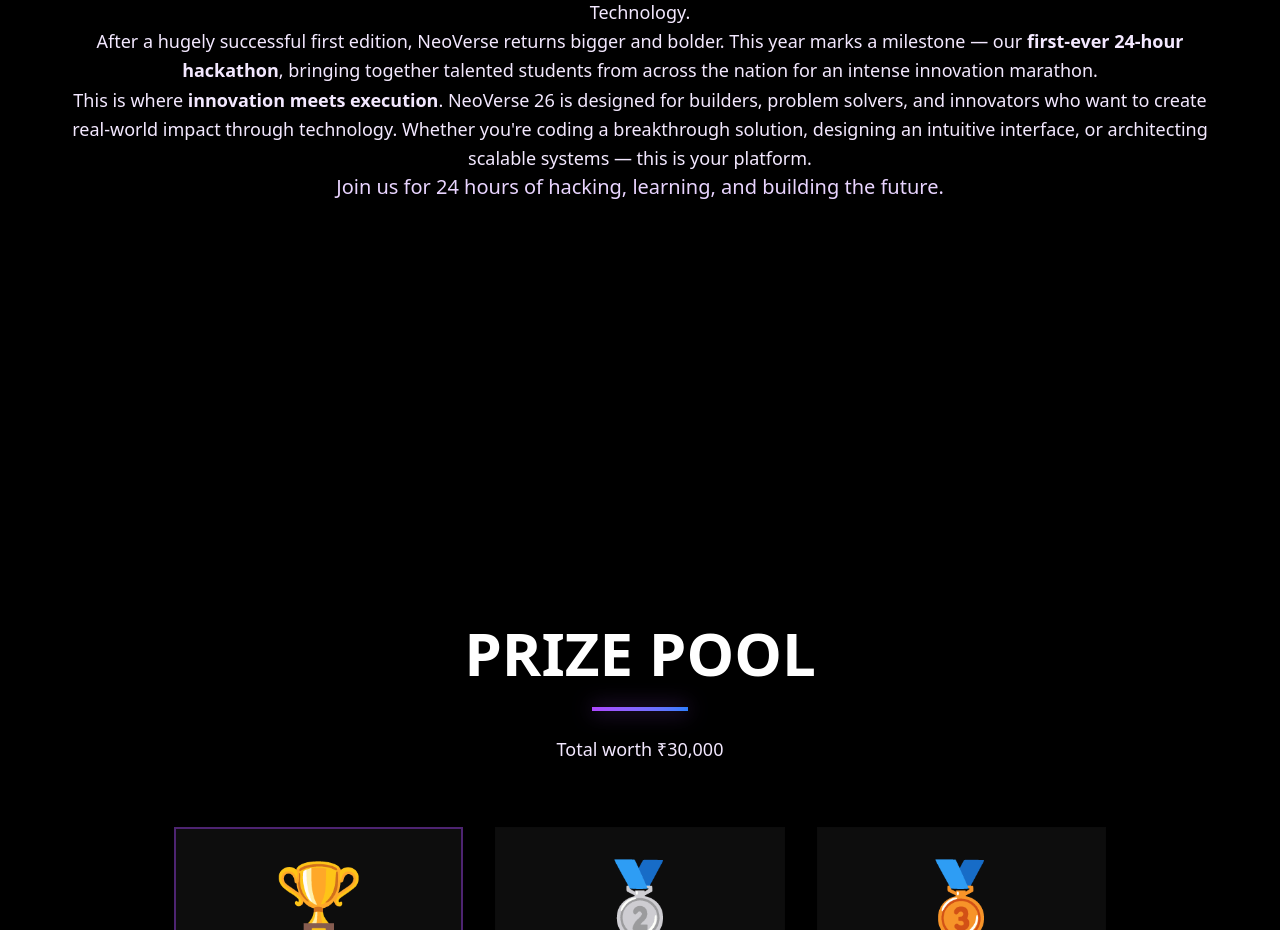
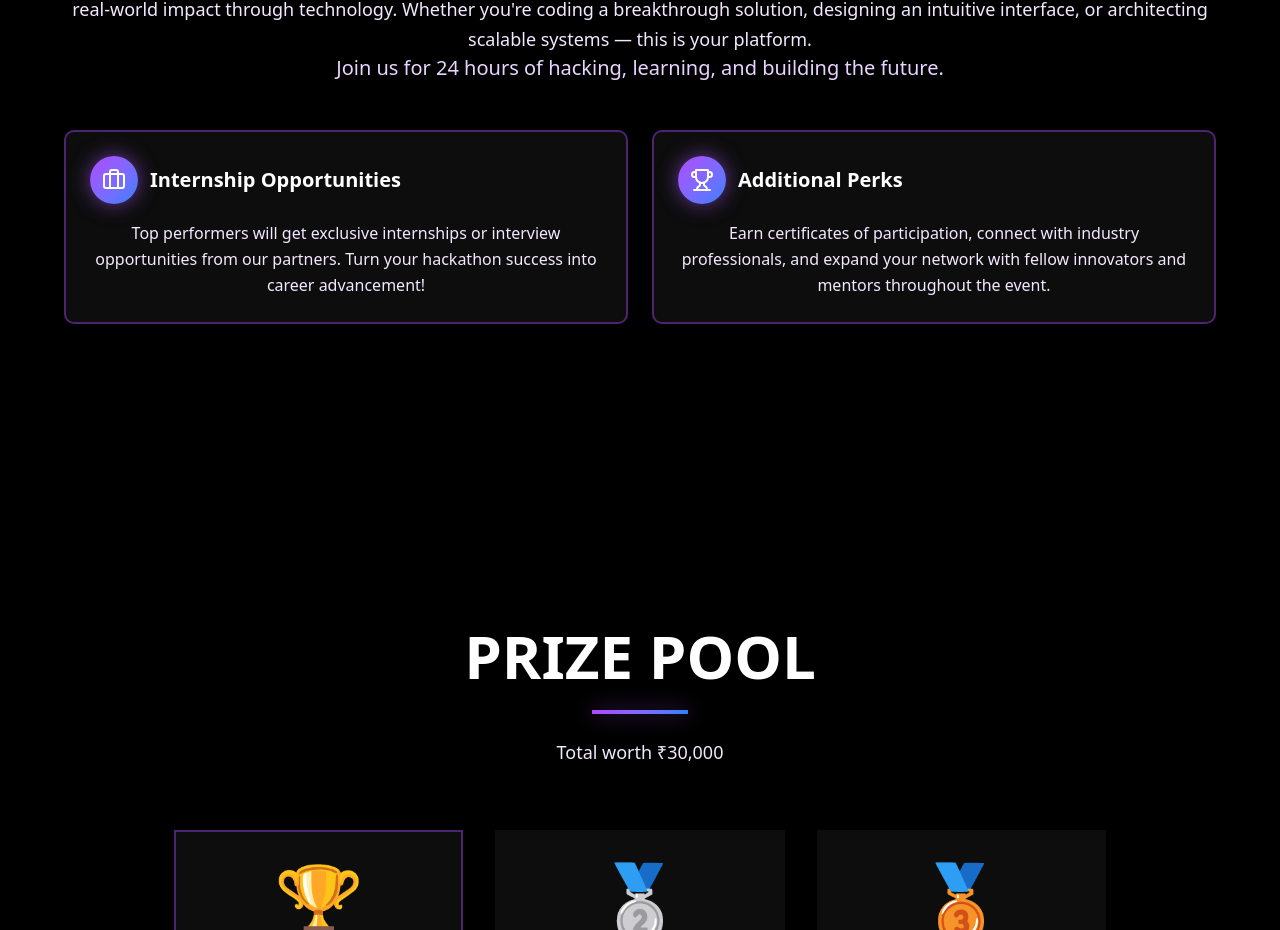
Before and after one commit to shaneisraeln/NeoVerse26, a React (Vite) app: page / in a window 1280 px wide. Shown: the part 1151-2081 px from the top of the page. Built offline with nearby package versions, Linux system fonts and the light colour scheme.

Commit message:
Changes in Sbout NeoVerse section

```diff
--- a/src/components/AboutSection.tsx
+++ b/src/components/AboutSection.tsx
@@ -1,4 +1,4 @@
-import { Lightbulb, Rocket, Users, Zap, Trophy, Code } from 'lucide-react';
+import { Lightbulb, Rocket, Users, Zap, Trophy, Code, Briefcase } from 'lucide-react';
 
 export default function AboutSection() {
   return (
@@ -29,6 +29,35 @@ export default function AboutSection() {
               </p>
             </div>
           </div>
+
+          {/* Highlight Cards */}
+          <div className="grid grid-cols-1 md:grid-cols-2 gap-6 mt-12 max-w-4xl mx-auto">
+            {/* Internship Opportunity Card */}
+            <div className="bg-white/5 backdrop-blur-md border-2 border-purple-500/40 rounded-lg p-6 hover:border-purple-400/80 hover:bg-white/10 hover:shadow-[0_0_40px_rgba(168,85,247,0.4)] transition-all duration-300">
+              <div className="flex items-center gap-3 mb-4">
+                <div className="w-12 h-12 bg-gradient-to-br from-purple-500 to-blue-500 rounded-full flex items-center justify-center shadow-[0_0_20px_rgba(168,85,247,0.6)]">
+                  <Briefcase className="w-6 h-6 text-white" />
+                </div>
+                <h3 className="text-xl font-bold text-white">Internship Opportunities</h3>
+              </div>
+              <p className="text-purple-100 leading-relaxed">
+                Top performers will get exclusive internships or interview opportunities from our partners. Turn your hackathon success into career advancement!
+              </p>
+            </div>
+
+            {/* Additional Perks Card */}
+            <div className="bg-white/5 backdrop-blur-md border-2 border-purple-500/40 rounded-lg p-6 hover:border-purple-400/80 hover:bg-white/10 hover:shadow-[0_0_40px_rgba(168,85,247,0.4)] transition-all duration-300">
+              <div className="flex items-center gap-3 mb-4">
+                <div className="w-12 h-12 bg-gradient-to-br from-purple-500 to-blue-500 rounded-full flex items-center justify-center shadow-[0_0_20px_rgba(168,85,247,0.6)]">
+                  <Trophy className="w-6 h-6 text-white" />
+                </div>
+                <h3 className="text-xl font-bold text-white">Additional Perks</h3>
+              </div>
+              <p className="text-purple-100 leading-relaxed">
+                Earn certificates of participation, connect with industry professionals, and expand your network with fellow innovators and mentors throughout the event.
+              </p>
+            </div>
+          </div>
         </div>
       </div>
     </section>
```
